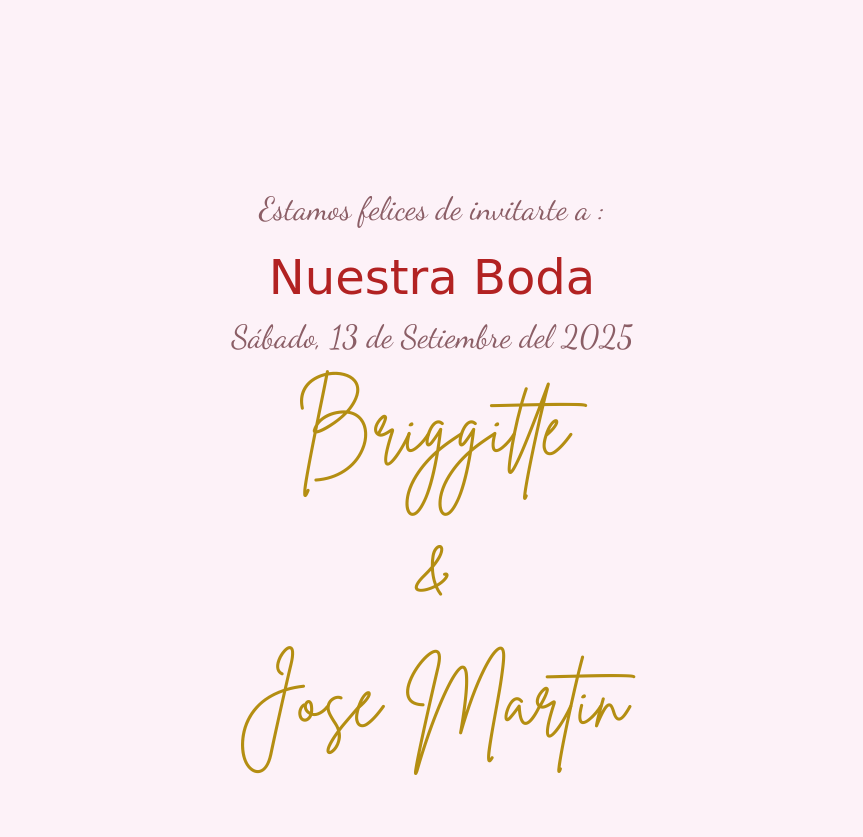
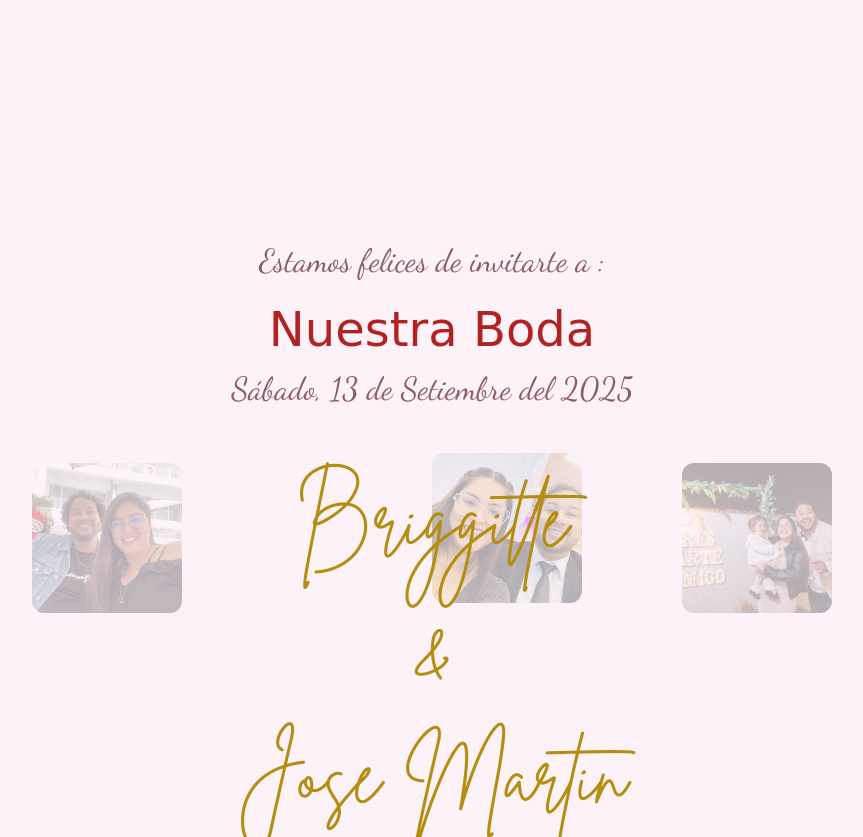
Before and after one commit to jcaceres89c/Matrimonio, a website: page public/savetheday.html in a window 1280 px wide. Shown: the part 10-847 px from the top of the page, without its empty margins (208-1071 px from the left). Before the commit the page ends 800 px from the top, so only its background shows below. Drawn offline with nearby package versions, Linux system fonts and the light colour scheme; a web font is replaced by a local one.

Commit message:
8 commit

```diff
--- a/public/savetheday.html
+++ b/public/savetheday.html
@@ -27,18 +27,68 @@
 
     .fade-in {
       opacity: 0;
-      transition: opacity 1s ease-in-out;
+      transition: opacity 1s ease-in-out, transform 1s ease-in-out;
     }
 
     .fade-in.show {
       opacity: 1;
+      transform: translateY(0);
+    }
+
+    .nombre-container {
+      position: relative;
+      width: 100%;
+      max-width: 800px;
+      margin: 2rem auto;
+      height: 240px;
+    }
+
+    .fondo-img {
+      position: absolute;
+      width: 150px;
+      height: 150px;
+      object-fit: cover;
+      opacity: 0.3;
+      border-radius: 12px;
+      z-index: 1;
+      opacity: 0;
+      transform: translateY(20px);
+      animation: aparecer 2s ease forwards;
+    }
+
+    .foto1 {
+      left: 0;
+      top: 10px;
+      animation-delay: 0.3s;
+    }
+
+    .foto2 {
+      left: 50%;
+      top: 0;
+      transform: translateX(-50%) translateY(20px);
+      animation-delay: 0.6s;
+    }
+
+    .foto3 {
+      right: 0;
+      top: 10px;
+      animation-delay: 0.9s;
+    }
+
+    @keyframes aparecer {
+      to {
+        opacity: 0.3;
+        transform: translateY(0);
+      }
     }
 
     .nombre-pareja {
       font-family: 'Brittany Signature', cursive;
       font-size: 5rem;
       color: #b48e12;
-      margin-bottom: 1rem;
+      position: relative;
+      z-index: 10;
+      margin: 0.5rem 0;
     }
 
     .texto-invitacion {
@@ -53,13 +103,13 @@
       font-size: 3rem;
       color: #b22222;
     }
-.texto-fecha {
+
+    .texto-fecha {
       font-family: 'Dancing Script', cursive;
       font-size: 2rem;
       color: #8b5e66;
       margin-bottom: 0.5rem;
     }
-
   </style>
 </head>
 <body class="bg-pink-50 flex flex-col items-center justify-center min-h-screen text-center px-4">
@@ -70,12 +120,21 @@
     </video>
   </header>
 
-    <div class="texto-invitacion">Estamos felices de invitarte a :</div>
-    <div class="titulo-boda">Nuestra Boda</div>
-    <div class="texto-fecha">Sábado, 13 de Setiembre del 2025</div>
+  <div class="texto-invitacion">Estamos felices de invitarte a :</div>
+  <div class="titulo-boda">Nuestra Boda</div>
+  <div class="texto-fecha">Sábado, 13 de Setiembre del 2025</div>
+
+  <!-- Contenedor de nombres con imágenes animadas -->
+  <div class="nombre-container">
+    <img src="images/foto1.jpeg" alt="Foto 1" class="fondo-img foto1" />
+    <img src="images/foto2.jpeg" alt="Foto 2" class="fondo-img foto2" />
+    <img src="images/foto3.jpeg" alt="Foto 3" class="fondo-img foto3" />
+
     <div class="nombre-pareja">Briggitte</div>
     <div class="nombre-pareja">&</div>
     <div class="nombre-pareja">José Martín</div>
+  </div>
+
   <script>
     const videos = [
       'videos/video1.mp4',
```
Also changed, not shown: public/images/foto1.jpeg (added), public/images/foto2.jpeg (added), public/images/foto3.jpeg (added).
